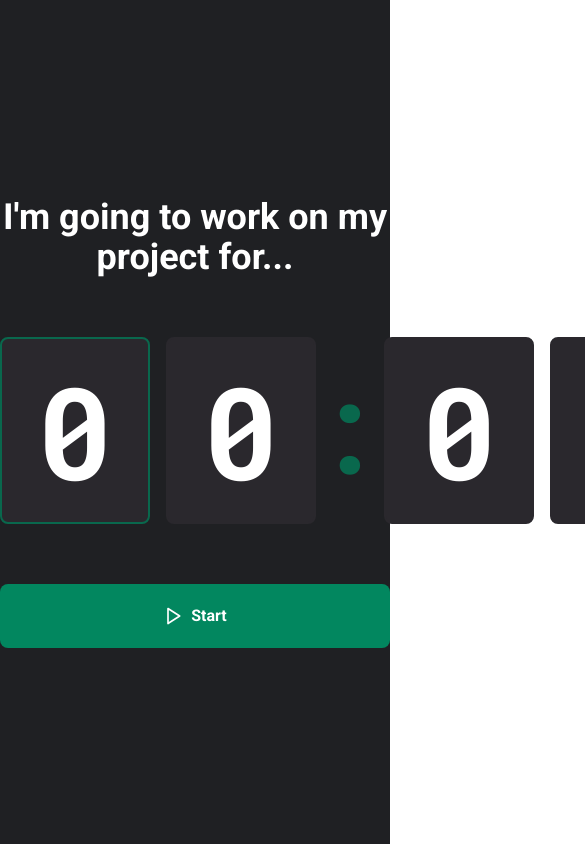
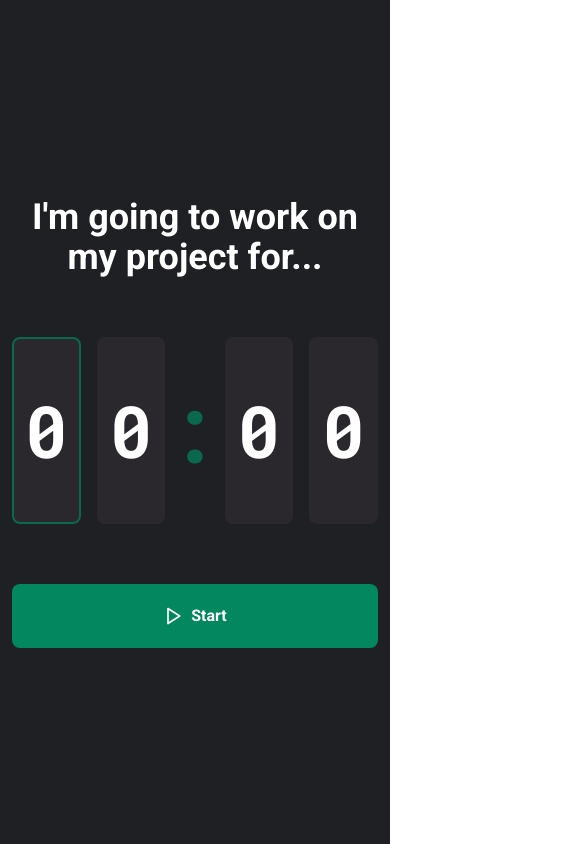
Before and after one commit to jpssantiago/web-timer, a React (Vite) app: page / in a window 390 px wide. Shown: the top 844 px of the page, 585 px wide, since content can reach past the window. Built offline with nearby package versions, Linux system fonts and the light colour scheme.

Commit message:
feat: responsive timer

```diff
--- a/src/App.tsx
+++ b/src/App.tsx
@@ -7,7 +7,7 @@ import "./global.css"
 export default function App() {
   return (
     <div className="flex items-center justify-center h-screen bg-background">
-      <div className="max-w-[700px] w-full font-roboto flex flex-col gap-[60px]">
+      <div className="max-w-[700px] w-full font-roboto flex flex-col gap-[60px] medium:px-5 small:px-3">
         <Header />
         <Timer />
         <Actions />
--- a/src/components/timer.tsx
+++ b/src/components/timer.tsx
@@ -19,13 +19,26 @@ export default function Timer() {
     }
 
     return (
-        <div className="flex items-center justify-between gap-4">
+        <div className="flex items-center justify-between gap-4 medium:gap-4">
             {time.map((item, index) => (
-                <div key={index} className="flex items-center gap-4">
-                    <div className={`bg-card w-[150px] h-[187px] flex items-center rounded-lg border-2 border-card focus-within:border-dark-green`}>
+                <>
+                    <div
+                        className={`
+                            bg-card
+                            w-[150px]
+                            h-[187px]
+                            flex
+                            items-center
+                            rounded-lg
+                            border-2
+                            border-card
+                            focus-within:border-dark-green
+                            medium:w-full
+                        `}
+                >
                         <input
                             type="text"
-                            className="w-full font-bold text-center text-white bg-transparent outline-none text-9xl font-roboto-mono"
+                            className="w-full font-bold text-center text-white bg-transparent outline-none text-9xl font-roboto-mono medium:text-8xl small:text-7xl"
                             id={`input-` + index}
                             maxLength={1}
                             autoFocus={index == 0}
@@ -35,8 +48,8 @@ export default function Timer() {
                         />
                     </div>
 
-                    {index == 1 && <span className="font-bold text-9xl text-dark-green">:</span>}
-                </div>
+                    {index == 1 && <span className="font-bold text-9xl text-dark-green medium:text-8xl small:text-8xl">:</span>}
+                </>
             ))}
         </div>
     )
--- a/tailwind.config.js
+++ b/tailwind.config.js
@@ -19,7 +19,10 @@ export default {
         "roboto": ["Roboto", "sans-serif"]
       }
     },
-    screens: {}
+    screens: {
+      small: { max: "480px" },
+      medium: { min: "480px", max: "800px" }
+    }
   },
   plugins: [],
 }
```
